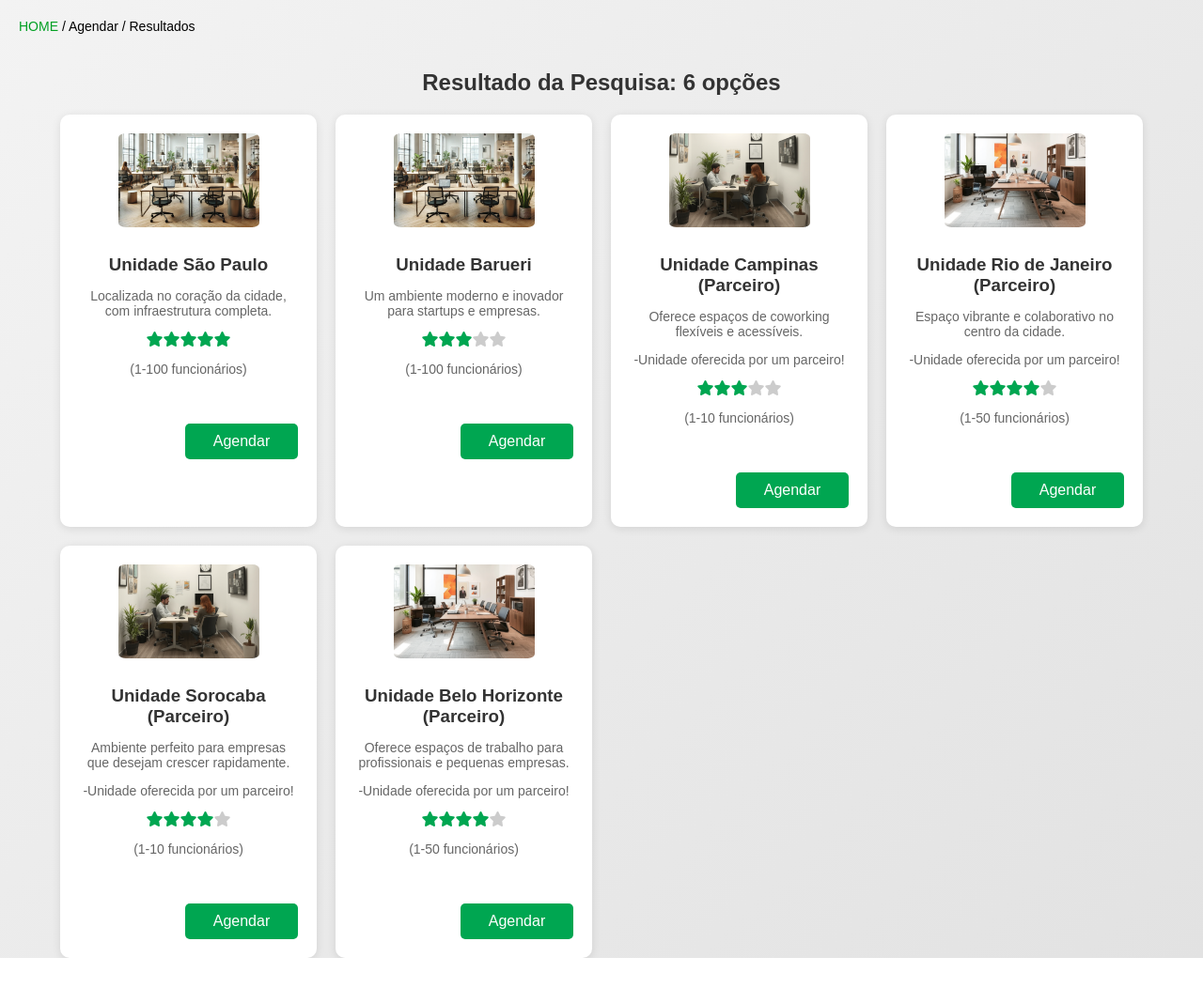
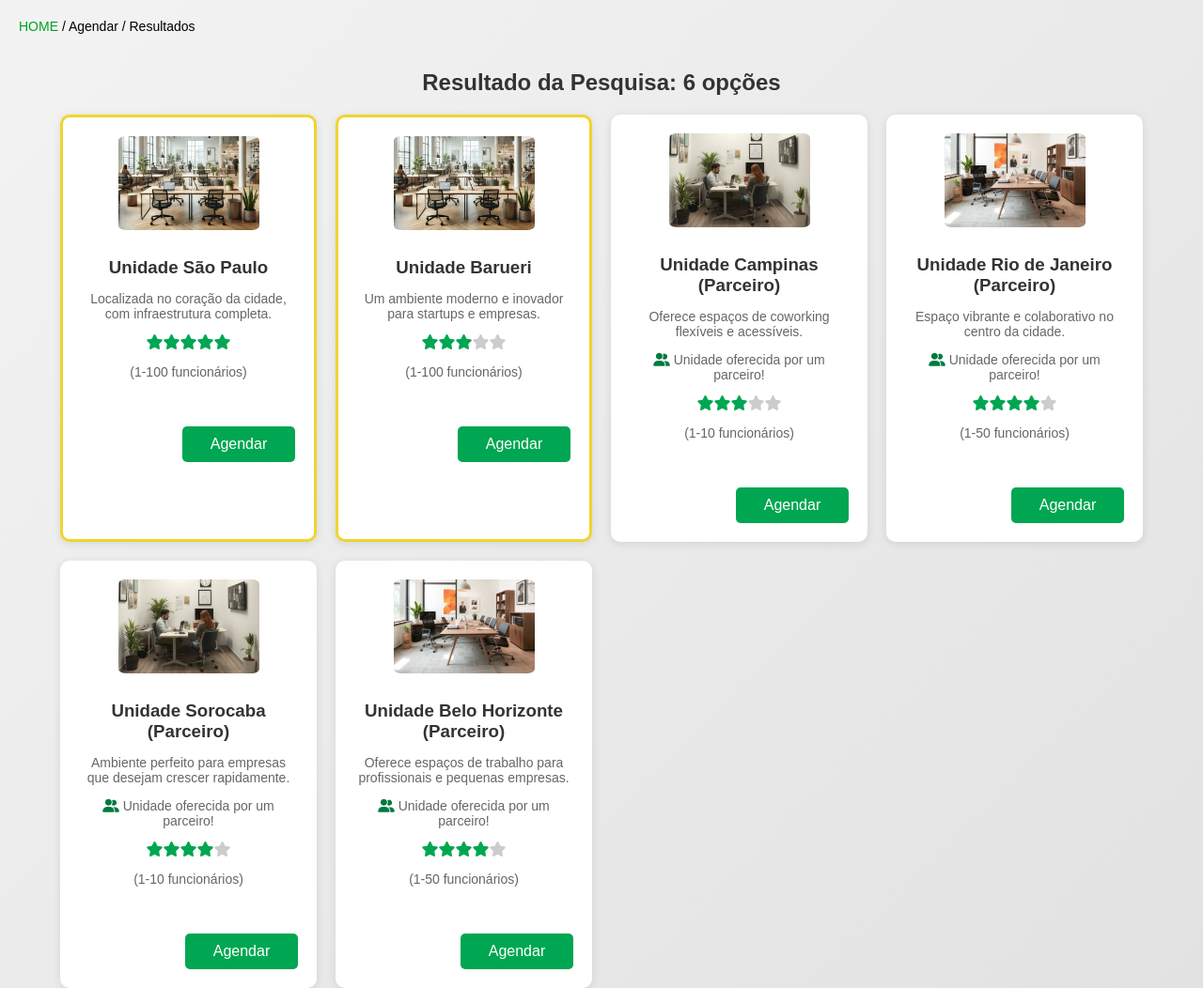
Before and after one commit to GabrielIzi/Projeto_Coworking, a plain HTML site: page results.html in a window 1280 px wide. Shown: the whole page at 94% size. Before the commit the page ends 1020 px from the top, so only its background shows below. Drawn offline with Linux system fonts and the light colour scheme.

Commit message:
Add files via upload

```diff
--- a/results.html
+++ b/results.html
@@ -62,11 +62,13 @@
         .avaliacao i {
             color: #ccc;
         }
+
         .avaliacao-3 i:nth-child(-n+3),
         .avaliacao-4 i:nth-child(-n+4),
         .avaliacao-5 i:nth-child(-n+5) {
             color: #00a651;
         }
+
         .btn {
             display: block;
             width: 100px;
@@ -83,6 +85,7 @@
         .btn:hover {
             background-color: #007a40;
         }
+
         .breadcrumb {
             position: absolute;
             top: 20px;
@@ -94,13 +97,22 @@
             color: rgb(1, 160, 35);
             text-decoration: none;
         }
+        p i{
+            color:#007a40;
+        }
+
         .breadcrumb .btn-agendar {
             color: rgb(0, 0, 0);
             text-decoration: none;
         }
+
         .breadcrumb .btn-agendar:hover {
             color: rgb(1, 160, 35);
             text-decoration: none;
+        }
+
+        .dourada {
+            border: 3px solid rgb(241, 212, 46);
         }
     </style>
 </head>
@@ -111,7 +123,7 @@
     <br><br><br>
     <h2>Resultado da Pesquisa: 6 opções</h2>
     <div class="info-grid">
-        <div class="info-block">
+        <div class="info-block dourada">
             <img src="Office_Coworking.png" alt="Unidade 1">
             <h3>Unidade São Paulo</h3>
             <p>Localizada no coração da cidade, com infraestrutura completa.</p>
@@ -120,10 +132,10 @@
             </div>
             <p>(1-100 funcionários)</p>
             <br><br>
-            <a href="#" class="btn" >Agendar</a>
+            <a href="#" class="btn">Agendar</a>
         </div>
 
-        <div class="info-block">
+        <div class="info-block dourada">
             <img src="Office_Coworking.png" alt="Unidade 2">
             <h3>Unidade Barueri</h3>
             <p>Um ambiente moderno e inovador para startups e empresas.</p>
@@ -132,59 +144,59 @@
             </div>
             <p>(1-100 funcionários)</p>
             <br><br>
-            <a href="#" class="btn" >Agendar</a>
+            <a href="#" class="btn">Agendar</a>
         </div>
 
         <div class="info-block">
             <img src="small office.png" alt="Unidade 3">
             <h3>Unidade Campinas (Parceiro)</h3>
             <p>Oferece espaços de coworking flexíveis e acessíveis.</p>
-            <p>-Unidade oferecida por um parceiro!</p>
+            <p><i class="fa-solid fa-user-group"></i> Unidade oferecida por um parceiro!</p>
             <div class="avaliacao avaliacao-3">
                 <i class="fas fa-star"></i><i class="fas fa-star"></i><i class="fas fa-star"></i><i class="fas fa-star"></i><i class="fas fa-star"></i>
             </div>
             <p>(1-10 funcionários)</p>
             <br><br>
-            <a href="#" class="btn" >Agendar</a>
+            <a href="#" class="btn">Agendar</a>
         </div>
 
         <div class="info-block">
             <img src="medium office.png" alt="Unidade 4">
             <h3>Unidade Rio de Janeiro (Parceiro)</h3>
             <p>Espaço vibrante e colaborativo no centro da cidade.</p>
-            <p>-Unidade oferecida por um parceiro!</p>
+            <p><i class="fa-solid fa-user-group"></i> Unidade oferecida por um parceiro!</p>
             <div class="avaliacao avaliacao-4">
                 <i class="fas fa-star"></i><i class="fas fa-star"></i><i class="fas fa-star"></i><i class="fas fa-star"></i><i class="fas fa-star"></i>
             </div>
             <p>(1-50 funcionários)</p>
             <br><br>
-            <a href="#" class="btn" >Agendar</a>
+            <a href="#" class="btn">Agendar</a>
         </div>
 
         <div class="info-block">
             <img src="small office.png" alt="Unidade 5">
             <h3>Unidade Sorocaba (Parceiro)</h3>
             <p>Ambiente perfeito para empresas que desejam crescer rapidamente.</p>
-            <p>-Unidade oferecida por um parceiro!</p>
+            <p><i class="fa-solid fa-user-group"></i> Unidade oferecida por um parceiro!</p>
             <div class="avaliacao avaliacao-4">
                 <i class="fas fa-star"></i><i class="fas fa-star"></i><i class="fas fa-star"></i><i class="fas fa-star"></i><i class="fas fa-star"></i>
             </div>
             <p>(1-10 funcionários)</p>
             <br><br>
-            <a href="#" class="btn" >Agendar</a>
+            <a href="#" class="btn">Agendar</a>
         </div>
 
         <div class="info-block">
             <img src="medium office.png" alt="Unidade 6">
             <h3>Unidade Belo Horizonte (Parceiro)</h3>
             <p>Oferece espaços de trabalho para profissionais e pequenas empresas.</p>
-            <p>-Unidade oferecida por um parceiro!</p>
+            <p><i class="fa-solid fa-user-group"></i> Unidade oferecida por um parceiro!</p>
             <div class="avaliacao avaliacao-4">
                 <i class="fas fa-star"></i><i class="fas fa-star"></i><i class="fas fa-star"></i><i class="fas fa-star"></i><i class="fas fa-star"></i>
             </div>
             <p>(1-50 funcionários)</p>
             <br><br>
-            <a href="#" class="btn" >Agendar</a>
+            <a href="#" class="btn">Agendar</a>
         </div>
     </div>
 
```
